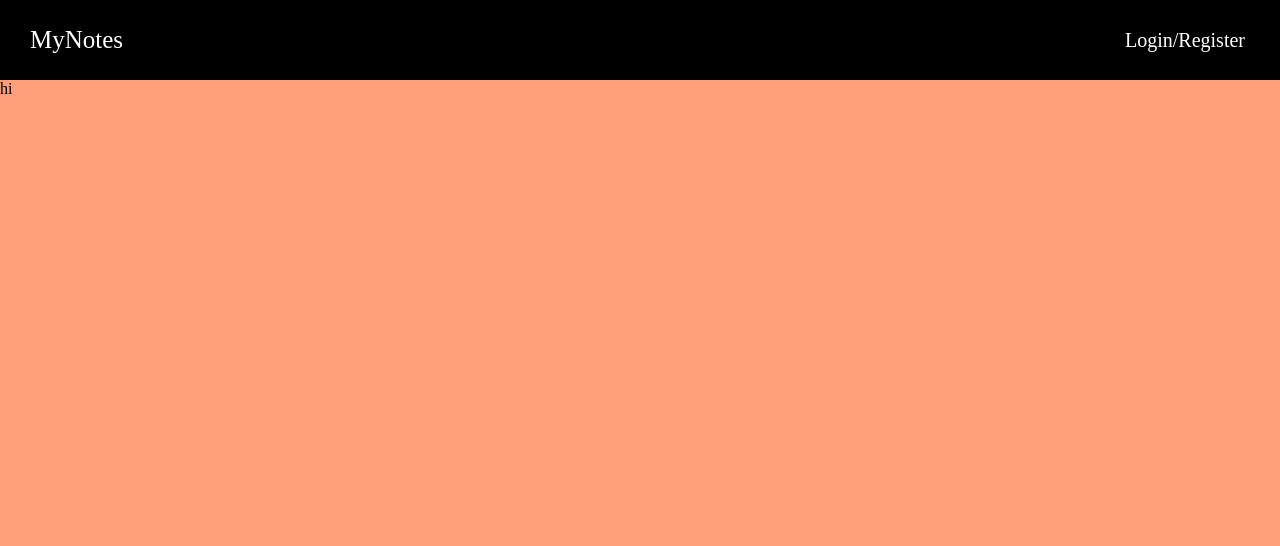
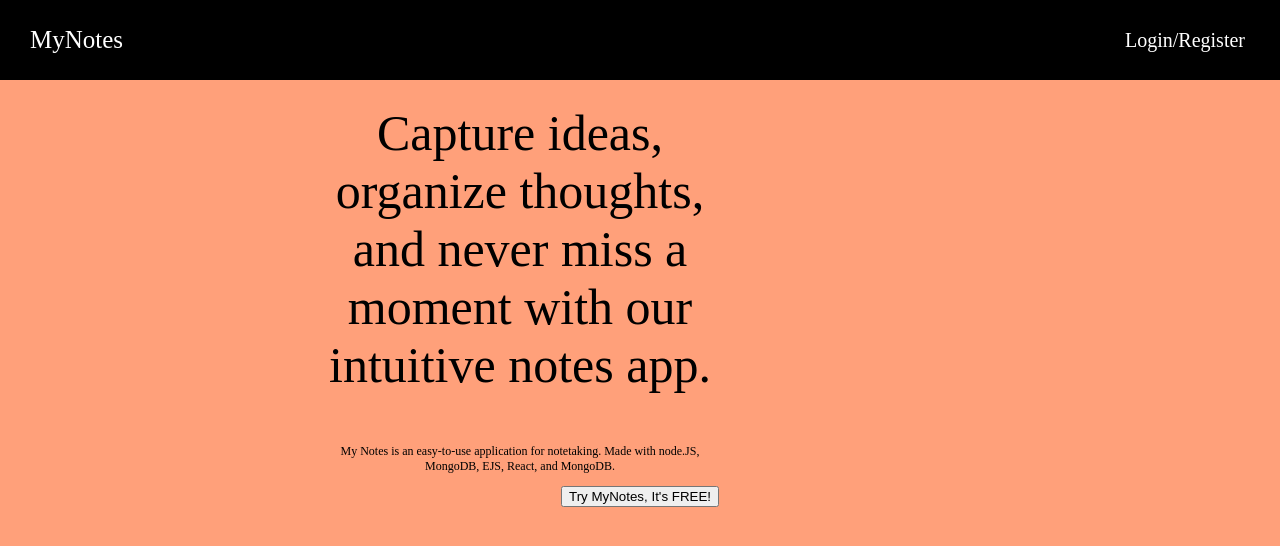
Before and after one commit to bgt1717/notesapp, a React (Vite) app in the folder web/: page / in a window 1280 px wide. Shown: the top 546 px of the page. Built offline with nearby package versions, Linux system fonts and the light colour scheme.

Commit message:
landing page update

```diff
--- a/web/src/App.css
+++ b/web/src/App.css
@@ -143,7 +143,7 @@ p {
 }
 
 .title-lines {
-  background-color: lightblue;
+  background-color: lightyellow;
   width: 70%;
   border-radius: 5px;
   padding: 10px;
@@ -174,7 +174,7 @@ p {
 
 }
 .form-titlelines{
-  background-color: lightseagreen;
+  background-color: lightyellow;
   border-style: solid;
   border-radius: 5px;
   margin-left: 5%;
@@ -184,7 +184,7 @@ p {
 }
 
 .formbutton{
-  background-color: lightskyblue;
+  background-color:  lightyellow;
   margin-top: 10px;
   width:50%;
   font-size: 20px;
@@ -198,13 +198,29 @@ p {
   cursor: pointer;
   font-size: 20px;
   background-color: black;
-
+}
 
 .titlecreatenotecontainer{
   display: flex;
   justify-content: space-between;
 }
 
-.HomeContainer{
-  background-color: white;
+.HomeContainer {
+  display: flex;
+  flex-direction: column;
+  align-items: center;
+  justify-content: center;
+  height: 50vh;
+  text-align: center;
+
 }
+
+.CenteredColumn {
+  width: 50%;
+  font-size: 100px;
+}
+
+.CenteredText {
+  text-align: center;
+  font-size: 50px;
+}
--- a/web/src/pages/home.jsx
+++ b/web/src/pages/home.jsx
@@ -1,11 +1,19 @@
-import React from 'react'
+import React from 'react';
 
-const home = () => {
+const Home = () => {
   return (
     <div className="HomeContainer">
-      hi
+      <div className="CenteredColumn">
+        <p className="CenteredText">
+          Capture ideas, organize thoughts, and never miss a moment with our intuitive notes app.
+        </p>
+        <p>
+          My Notes is an easy-to-use application for notetaking. Made with node.JS, MongoDB, EJS, React, and MongoDB.
+        </p>
+      </div>
+      <button>Try MyNotes, It's FREE!</button>
     </div>
-  )
+  );
 }
 
-export default home
+export default Home;
```
